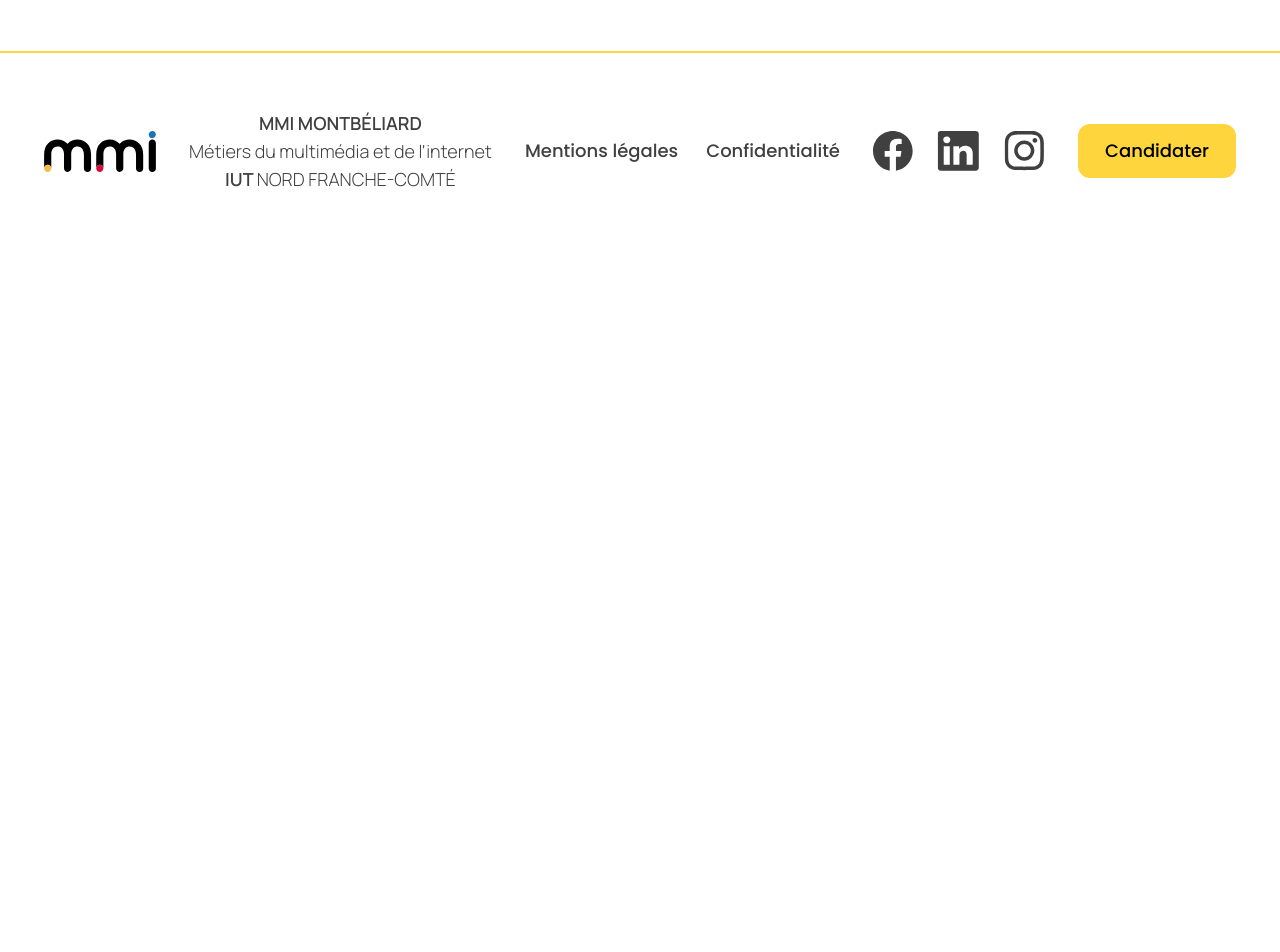
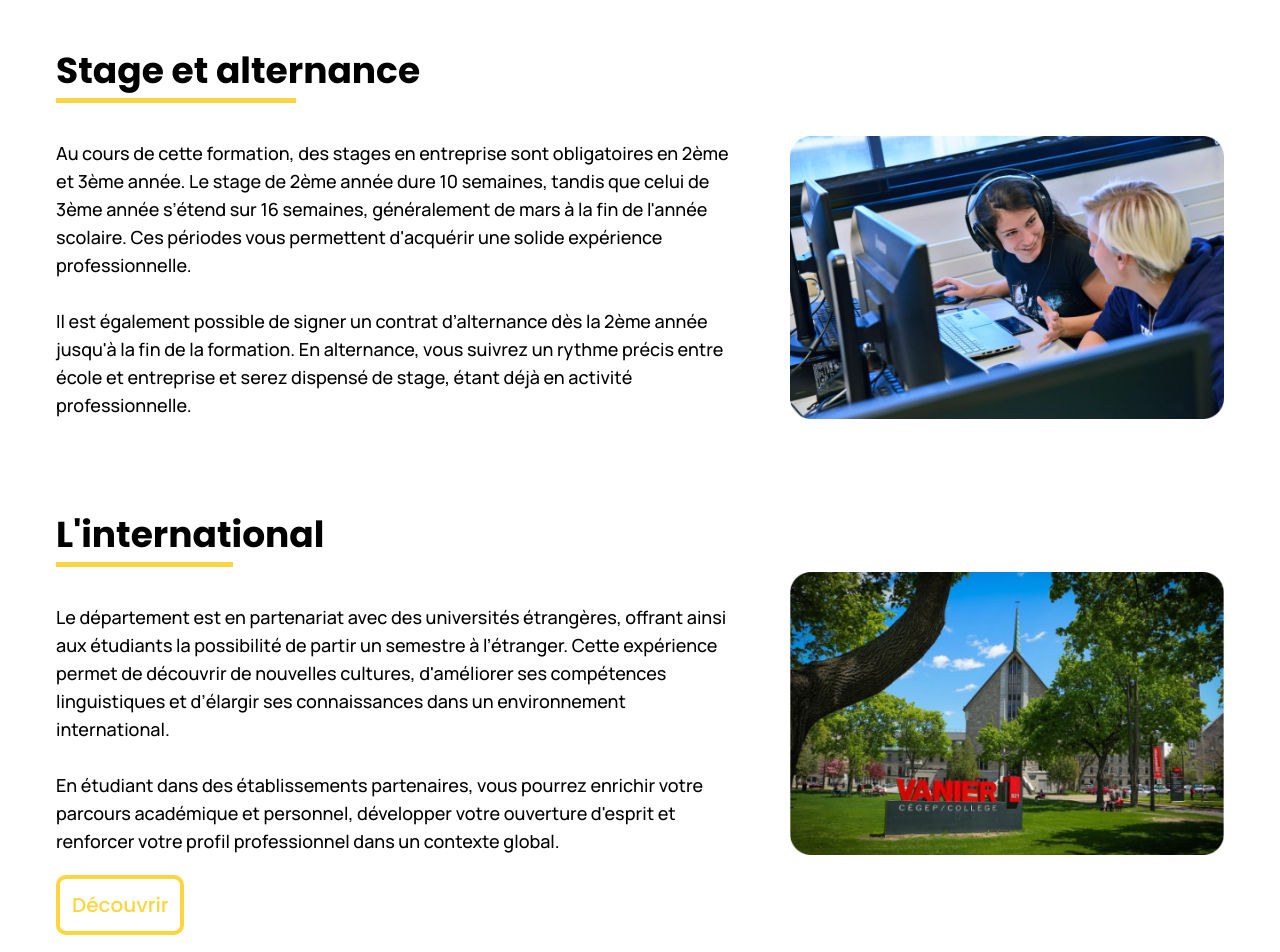
Before and after one commit to OHNIMUS-Leopold/refonte-MMI, a Nuxt app: page /la-formation in a window 1280 px wide. Shown: the part 4520-5472 px from the top of the page. Before the commit the page ends 4769 px from the top, so only its background shows below. Built offline with nearby package versions, Linux system fonts and the light colour scheme.

Commit message:
section and components import

```diff
--- a/pages/la-formation.vue
+++ b/pages/la-formation.vue
@@ -1,5 +1,6 @@
 <script setup lang="ts">
-import SecondHeading from '~/components/secondHeading.vue';
+import alternanceImg from '@/assets/images/bitmap/stage-alternance.png';
+import vanierImg from '@/assets/images/bitmap/cgep-vanier-grand.png';
 
 const currentYear = ref(1);
 const isTransitioning = ref(false);
@@ -133,7 +134,7 @@ function onVideoEnded() {
         <ParcoursSectionMini class="-mt-14 lg:hidden" />
 
         <div class="margin">
-            <section class="">
+            <section class="mb-12 md:mb-24">
                 <AnimatedHeading class="text-noir mb-8" title="Le programme" />
                 <p class="text-noir my-5 xl:m-0">
                     En première année, vous explorez toutes les spécialités pour acquérir une base solide et découvrir ce qui vous plaît. À partir de la deuxième année, vous pourrez choisir l’un des trois parcours proposés et vous y spécialiser jusqu’à la fin du Bachelor.
@@ -145,6 +146,30 @@ function onVideoEnded() {
 
                 <YearsTable />
             </section>
+
+            <SimpleSection
+                headingTitle="Stage et alternance"
+                paragraphText="Au cours de cette formation, des stages en entreprise sont obligatoires en 2ème et 3ème année. Le stage de 2ème année dure 10 semaines, tandis que celui de 3ème année s’étend sur 16 semaines, généralement de mars à la fin de l'année scolaire. Ces périodes vous permettent d'acquérir une solide expérience professionnelle.<br><br>Il est également possible de signer un contrat d’alternance dès la 2ème année jusqu'à la fin de la formation. En alternance, vous suivrez un rythme précis entre école et entreprise et serez dispensé de stage, étant déjà en activité professionnelle."
+                :imageSrc="alternanceImg"
+                imageAlt="Étudiants de MMI en stage"
+            />
+
+            <SimpleSection
+                headingTitle="L'international"
+                paragraphText="Le département est en partenariat avec des universités étrangères, offrant ainsi aux étudiants la possibilité de partir un semestre à l’étranger. Cette expérience permet de découvrir de nouvelles cultures, d'améliorer ses compétences linguistiques et d’élargir ses connaissances dans un environnement international.<br><br>En étudiant dans des établissements partenaires, vous pourrez enrichir votre parcours académique et personnel, développer votre ouverture d'esprit et renforcer votre profil professionnel dans un contexte global."
+                :imageSrc="vanierImg"
+                imageAlt="CGEP de Vanier"
+                style="margin-bottom: 20px;"
+            />
+
+            <div class="flex justify-center xl:justify-start">
+                <TransparentButtonY class="hidden md:block w-fit" to="/international">
+                    Découvrir
+                </TransparentButtonY>
+                <TransparentButtonYMini class="md:hidden" to="/international">
+                    Découvrir
+                </TransparentButtonYMini>
+            </div>
         </div>
     </main>
 </template>
```
